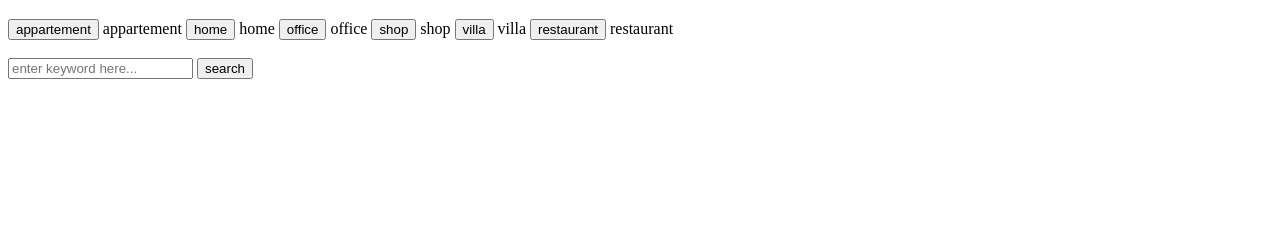
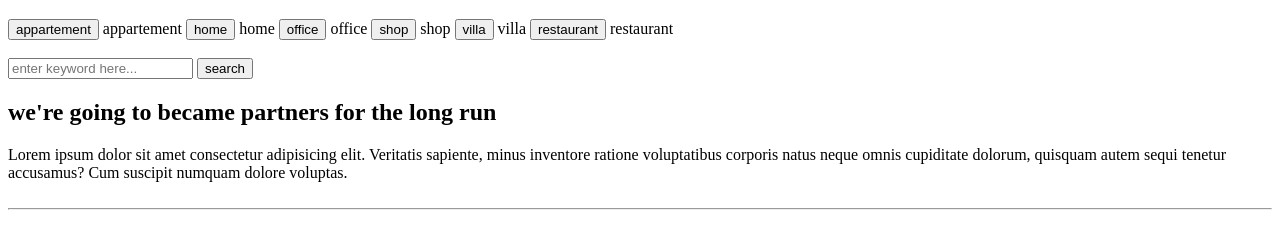
Before and after one commit to sebreye/emmet6, a plain HTML site: page index.html in a window 1280 px wide. Shown: the part 87-336 px from the top of the page. Drawn offline with Linux system fonts and the light colour scheme.

Commit message:
section1

```diff
--- a/index.html
+++ b/index.html
@@ -35,5 +35,13 @@
             <input type="button" value="search">
         </div>
     </header>
+    <section>
+        <h2>we're going to became partners for the long run</h2>
+        Lorem ipsum dolor sit amet consectetur adipisicing elit. Veritatis sapiente, minus inventore ratione voluptatibus corporis natus neque omnis cupiditate dolorum, quisquam autem sequi tenetur accusamus? Cum suscipit numquam dolore voluptas.
+    </section>
+    <br>
+    <hr>
+    <br>
+
 </body>
 </html>
```
